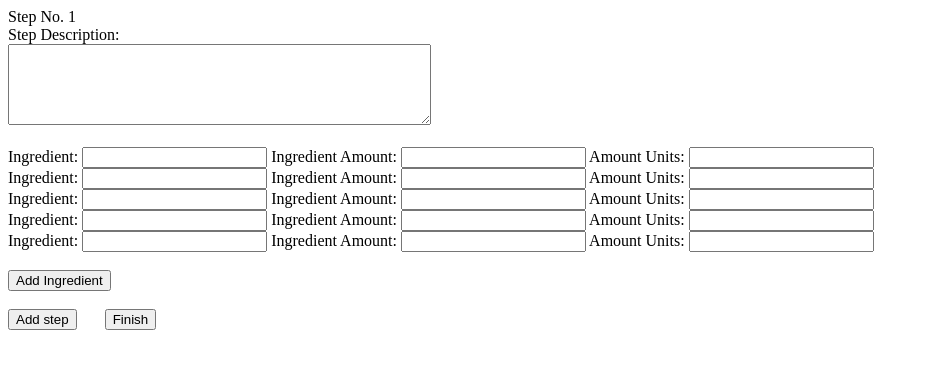
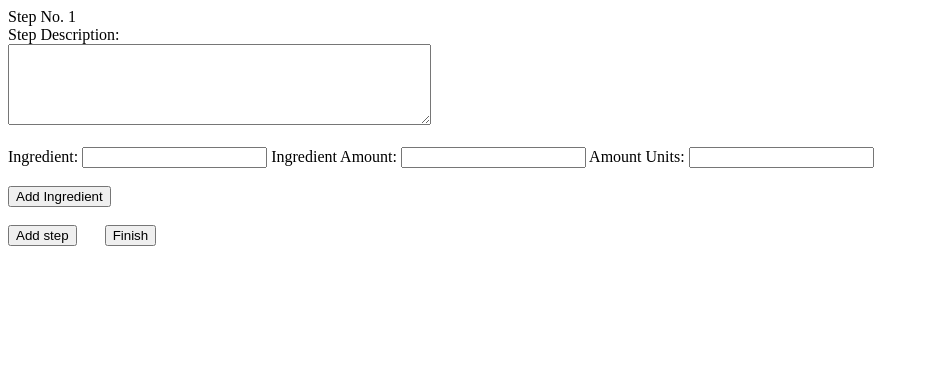
Before and after one commit to gaoyunjiemao/CSIS3280Project, a PHP site: page /addRecipe_steps.php in a window 1280 px wide. Shown: the top 369 px of the page, without its empty margins (0-929 px from the left). Run offline with PHP 8.4, Linux system fonts and the light colour scheme.

Commit message:
Add files via upload

```diff
--- a/addRecipe_steps.php
+++ b/addRecipe_steps.php
@@ -11,6 +11,7 @@ if(!isset($_SESSION['stepNum'])){
 	<head>
 		<meta charset="utf-8">
 		<title></title>
+		<script language="javascript">var i=2;</script>
 	</head>
 	<body>
 	<form action="addRecipe_steps.php" method="post" id="usrform">
@@ -20,7 +21,7 @@ if(!isset($_SESSION['stepNum'])){
 		Ingredient: <input type="text" name="ingredient1" />
 		Ingredient Amount: <input type="text" name="ingredientAmt1" />
 		Amount Units: <input type="text" name="amtUnits1" /><br />
-		Ingredient: <input type="text" name="ingredient2" />
+		<!--Ingredient: <input type="text" name="ingredient2" />
 		Ingredient Amount: <input type="text" name="ingredientAmt2" />
 		Amount Units: <input type="text" name="amtUnits2" /><br />
 		Ingredient: <input type="text" name="ingredient3" />
@@ -31,7 +32,7 @@ if(!isset($_SESSION['stepNum'])){
 		Amount Units: <input type="text" name="amtUnits4" /><br />
 		Ingredient: <input type="text" name="ingredient5" />
 		Ingredient Amount: <input type="text" name="ingredientAmt5" />
-		Amount Units: <input type="text" name="amtUnits5" /><br />
+		Amount Units: <input type="text" name="amtUnits5" /><br />-->
 		<div id="my_div"></div><br />
 		<input type="button" name="addIngredient" value="Add Ingredient" onClick="changeIt()"><br /><br />
 		<input type="submit" name="add" value="Add step">&nbsp&nbsp&nbsp&nbsp&nbsp&nbsp
@@ -39,13 +40,14 @@ if(!isset($_SESSION['stepNum'])){
 	</form>
 
 	<script language="javascript">
-			var i = 2;
+			//var i = 2;
 			function changeIt()
 			{
 				if(i<6){
-					my_div.innerHTML = my_div.innerHTML +"Ingredient: <input type='text' name='ingredient'+ i>";
-					my_div.innerHTML = my_div.innerHTML +" Ingredient Amount: <input type='text' name='ingredientAmt'+ i>";
-					my_div.innerHTML = my_div.innerHTML +" Amount Units: <input type='text' name='amtUnits'+ i><br />";
+					my_div.innerHTML = my_div.innerHTML +"Ingredient: <input type='text' name='ingredient"+ i +"'>";
+					my_div.innerHTML = my_div.innerHTML +" Ingredient Amount: <input type='text' name='ingredientAmt"+ i + "'>";
+					my_div.innerHTML = my_div.innerHTML +" Amount Units: <input type='text' name='amtUnits"+ i+"'><br />";
+					//document.getElementById("demo").innerHTML = 'amtUnits'+ i;
 					i++;
 				}
 			}
@@ -97,5 +99,6 @@ if(!isset($_SESSION['stepNum'])){
 				//print "Your Recipe was successfully added.";
 			}
 		?>
+		<p id="demo"></p>
 	</body>
 </html>
```
